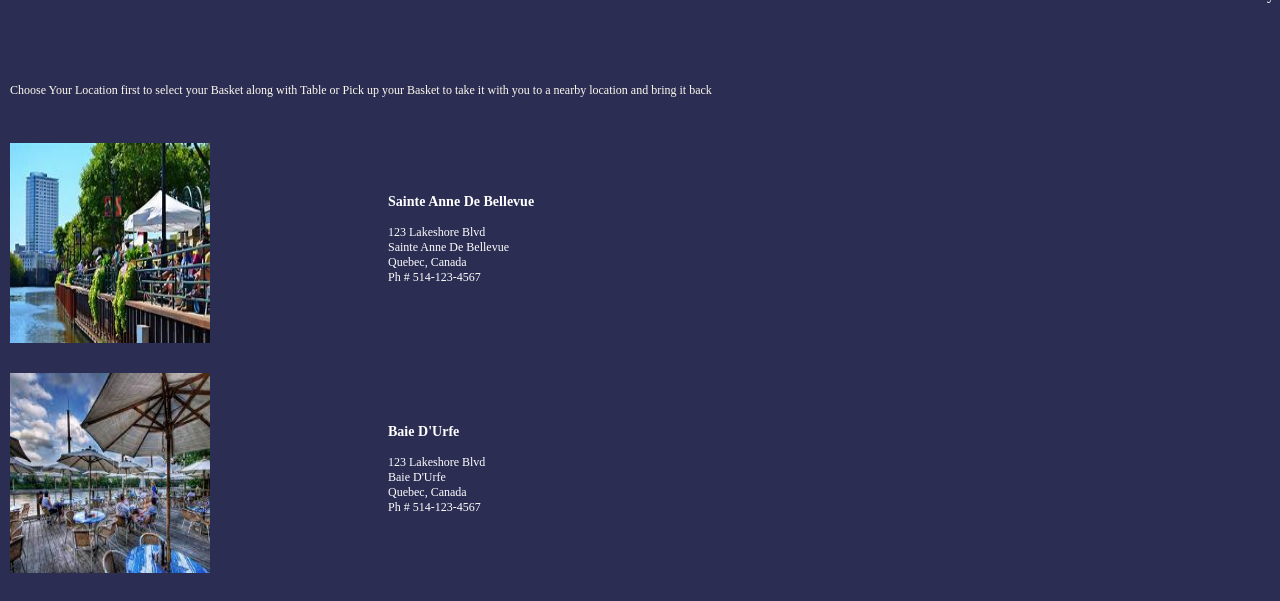
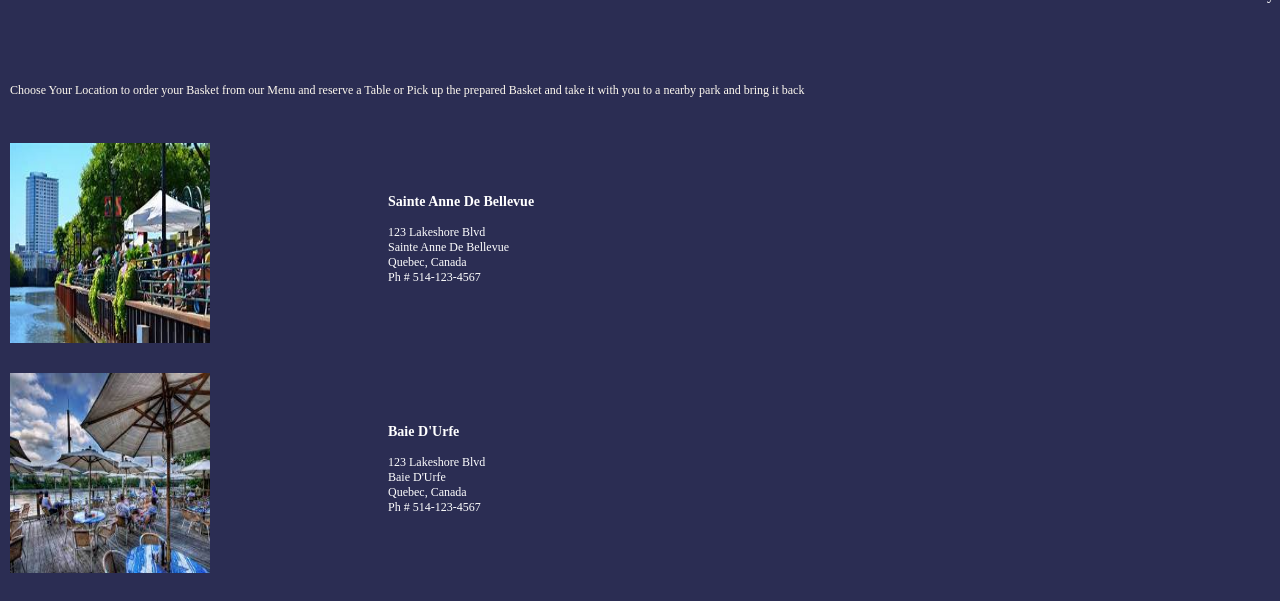
Before and after one commit to SreeDesigns/GaneshBrunchBasket, a plain HTML site: page ReserveBasket.html in a window 1280 px wide. Shown: the part 147-748 px from the top of the page. Drawn offline with Linux system fonts and the light colour scheme.

Commit message:
Update ReserveBasket.html

```diff
--- a/ReserveBasket.html
+++ b/ReserveBasket.html
@@ -77,7 +77,7 @@
 
     <section style="height: 30px">
       <p>
-      Choose Your Location first to select your Basket along with Table or Pick up your Basket to take it with you to a nearby location and bring it back
+        Choose Your Location to order your Basket from our Menu and reserve a Table or Pick up the prepared Basket and take it with you to a nearby park and bring it back
       </p>
     </section>
 
```
